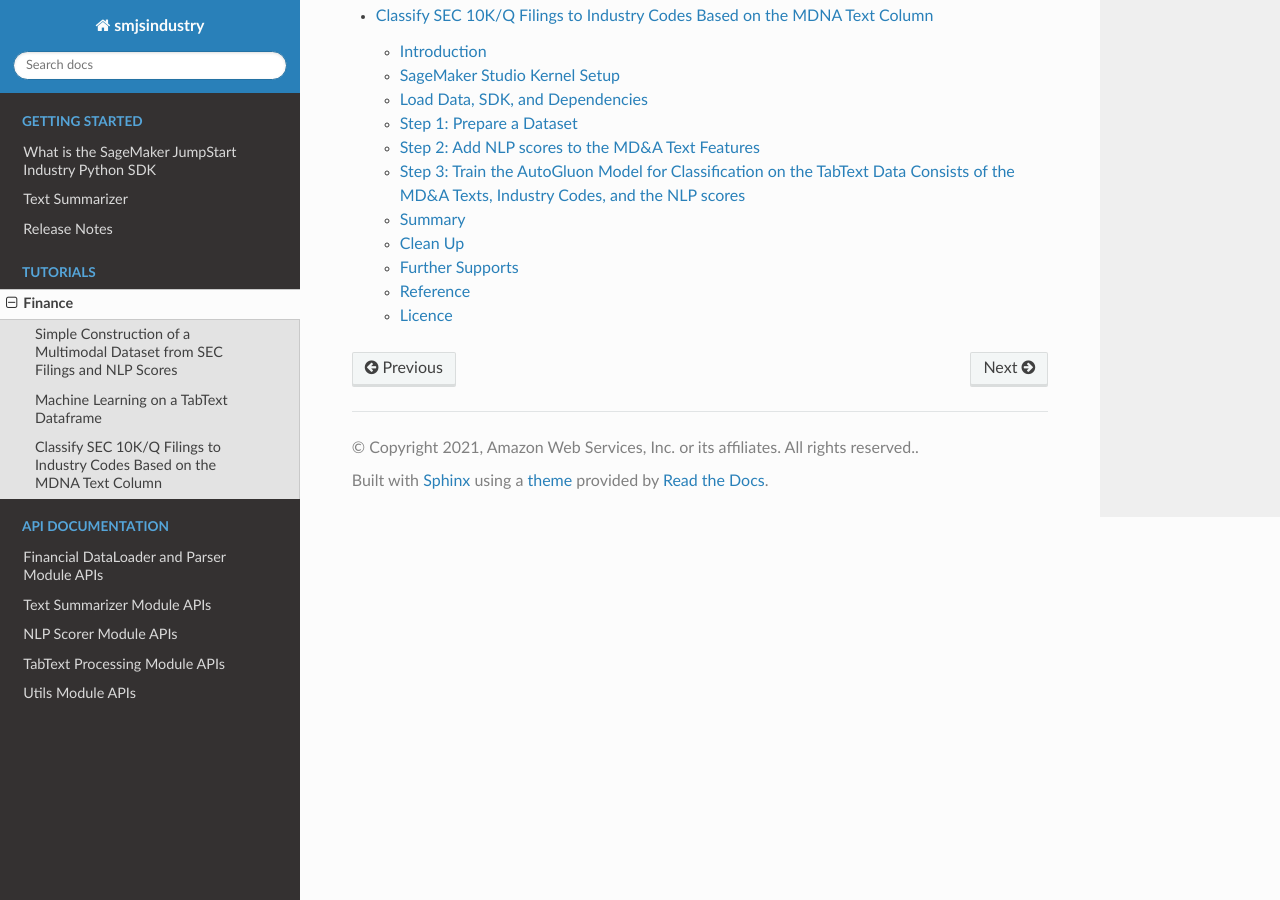
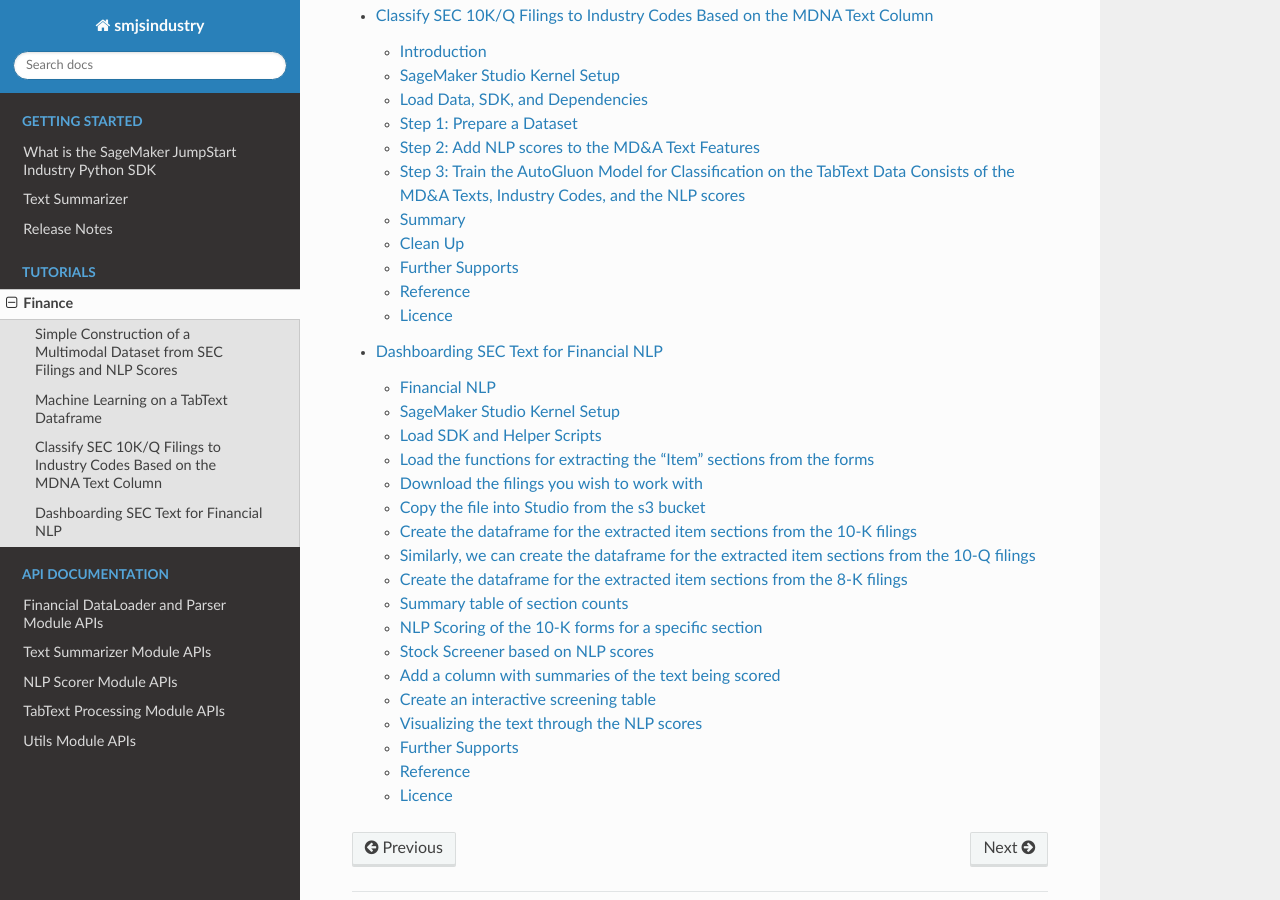
Before and after one commit to aws/sagemaker-jumpstart-industry-pack, a Sphinx documentation site: the page built from docs/source/notebooks/index.rst, in a window 1280 px wide and 900 px high, scrolled down 1390 px. Built offline with Sphinx 7.4.7 and the Read the Docs theme 2.0.0, drawn with Linux system fonts in a browser that asks for light colours.

Commit message:
add notebook4 to toctree

```diff
--- a/docs/source/notebooks/index.rst
+++ b/docs/source/notebooks/index.rst
@@ -34,3 +34,4 @@ how to fine-tune pretrained BERT language models and deploy them to make predict
    finance/notebook1/SEC_Retrieval_Summarizer_Scoring
    finance/notebook2/PPP_TabText_ML
    finance/notebook3/SEC_MNIST_ML
+   finance/notebook4/SEC_10K_10Q_8K_section_extraction
```
